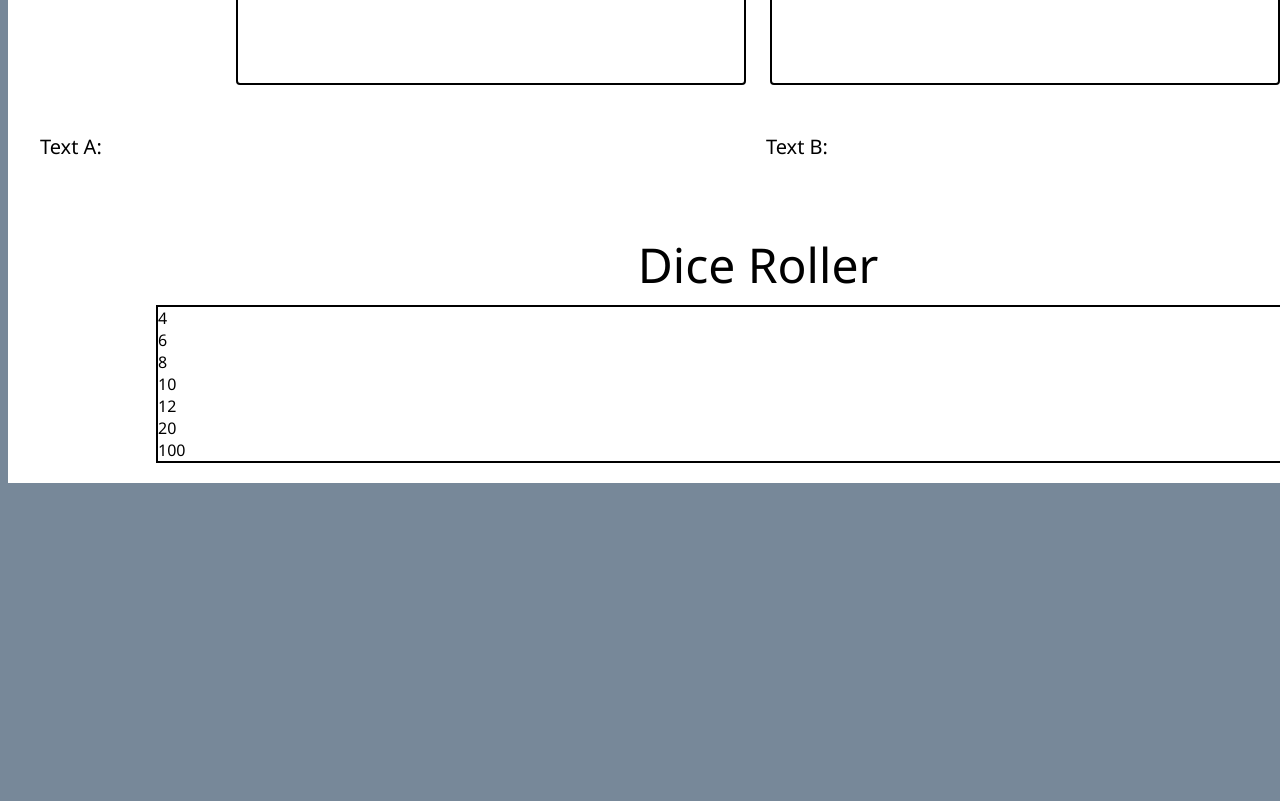
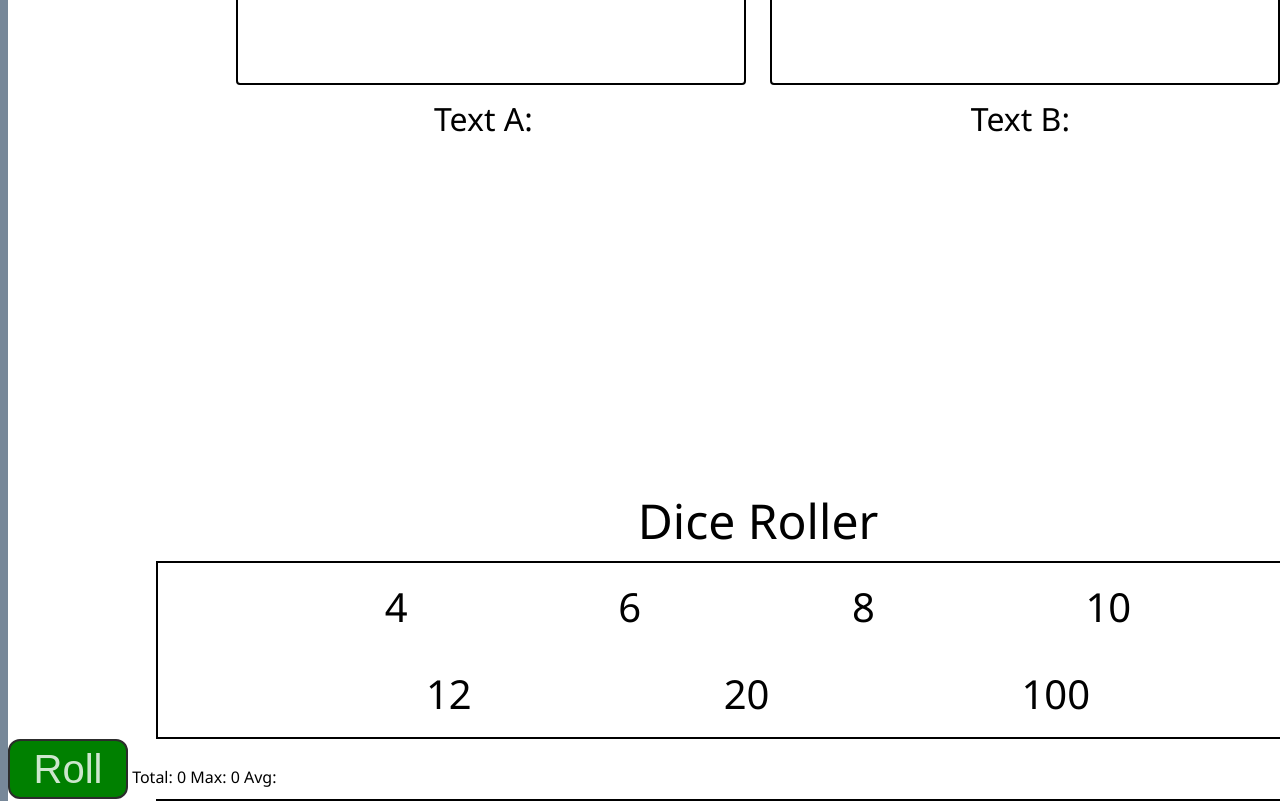
Before and after one commit to jkl3848/portfolio-site, a Vue app: page / in a window 1280 px wide. Shown: the part 760-1561 px from the top of the page. Before the commit the page ends 1251 px from the top, so only its background shows below. Built offline with nearby package versions, Linux system fonts and the light colour scheme.

Commit message:
dice roll logic

```diff
--- a/src/components/DiceRoller.vue
+++ b/src/components/DiceRoller.vue
@@ -1,14 +1,36 @@
 <!-- eslint-disable no-unused-vars -->
 <script setup>
-import { ref, watch } from "vue";
+import { ref, watch, computed } from "vue";
+import diceFuncs from "../js/dice.js";
 
-var d4 = ref(0);
-var d6 = ref(0);
-var d8 = ref(0);
-var d10 = ref(0);
-var d12 = ref(0);
-var d20 = ref(0);
-var d100 = ref(0);
+const dice = diceFuncs();
+
+var diceObj = ref([]);
+var diceTotal = ref(0);
+const diceMax = computed(() => {
+  const vals = diceObj.value.map((item) => item.max);
+  let sum = vals.reduce((total, currentVal) => total + currentVal, 0);
+  return sum;
+});
+
+function addDice(type) {
+  console.log(type);
+  diceObj.value.push({ type: "d" + type, max: type, val: 0 });
+
+  console.log(diceObj.value);
+}
+
+function removeDice(type) {
+  var dieIndex = diceObj.value.findIndex((item) => item.type === type);
+
+  diceObj.value.splice(dieIndex, 1);
+}
+
+function roll() {
+  let res = dice.rollDice(diceObj.value);
+  diceTotal.value = res.total;
+  diceObj.value = res.dice;
+}
 </script>
 
 <template>
@@ -16,16 +38,25 @@ var d100 = ref(0);
     <div id="dice-header">Dice Roller</div>
 
     <div id="dice-selector">
-      <div class="dice-select">4</div>
-      <div class="dice-select">6</div>
-      <div class="dice-select">8</div>
-      <div class="dice-select">10</div>
-      <div class="dice-select">12</div>
-      <div class="dice-select">20</div>
-      <div class="dice-select">100</div>
+      <div class="dice-row">
+        <div class="dice-select" @click="addDice(4)">4</div>
+        <div class="dice-select" @click="addDice(6)">6</div>
+        <div class="dice-select" @click="addDice(8)">8</div>
+        <div class="dice-select" @click="addDice(10)">10</div>
+      </div>
+      <div class="dice-row">
+        <div class="dice-select" @click="addDice(12)">12</div>
+        <div class="dice-select" @click="addDice(20)">20</div>
+        <div class="dice-select" @click="addDice(100)">100</div>
+      </div>
     </div>
 
-    <div id="dice-canvas"></div>
+    <div id="button-holder">
+      <button id="roll-button" @click="roll()">Roll</button>
+      Total: {{ diceTotal }} Max: {{ diceMax }}
+      Avg:
+    </div>
+    <div id="dice-canvas">{{ diceObj }}</div>
   </div>
 </template>
 
@@ -42,5 +73,37 @@ var d100 = ref(0);
   border: 2px solid black;
   width: 80%;
   margin: auto;
+  display: flex;
+  flex-direction: column;
+}
+.dice-row {
+  margin: 16px;
+  display: flex;
+  flex-direction: row;
+  justify-content: space-evenly;
+}
+.dice-select {
+  font-size: 40px;
+}
+
+#button-holder {
+}
+
+#roll-button {
+  height: 60px;
+  width: 120px;
+  background-color: green;
+  color: rgba(255, 255, 255, 0.803);
+  font-size: 40px;
+  border-radius: 12px;
+  border: 2px solid rgb(44, 44, 44);
+  margin: auto;
+}
+#dice-canvas {
+  border: 2px solid black;
+  width: 80%;
+  margin: auto;
+
+  height: 480px;
 }
 </style>
--- a/src/components/DiffBlock.vue
+++ b/src/components/DiffBlock.vue
@@ -36,9 +36,13 @@ function runDiff(a, b) {
       <textarea id="texta" class="diff-box" v-model="textAString"></textarea>
       <textarea id="textb" class="diff-box" v-model="textBString"></textarea>
     </div>
+    <div id="output-headers">
+      <span class="diff-text-header"> Text A:</span>
+
+      <span class="diff-text-header"> Text B:</span>
+    </div>
     <div id="diff-output">
       <p id="text1" class="diff-text">
-        <span class="diff-text-header">Text A:</span>
         <!-- eslint-disable-next-line vue/no-parsing-error -->
         <span
           v-for="frag in diffArr?.filter((item) => item.action <= 0)"
@@ -55,7 +59,6 @@ function runDiff(a, b) {
         </span>
       </p>
       <p id="text2" class="diff-text">
-        <span class="diff-text-header"> Text B:</span>
         <!-- eslint-disable-next-line vue/no-parsing-error -->
         <span
           v-for="frag in diffArr?.filter((item) => item.action >= 0)"
@@ -94,7 +97,17 @@ function runDiff(a, b) {
 #diff-output {
   display: flex;
   flex-direction: row;
-  padding: 24px;
+  height: 300px;
+  overflow-y: scroll;
+  margin: 24px;
+  margin-top: 0px;
+}
+
+#output-headers {
+  display: flex;
+  flex-direction: row;
+  justify-content: space-evenly;
+  margin-top: 12px;
 }
 
 textarea {
@@ -114,7 +127,7 @@ textarea {
 }
 
 .diff-text-header {
-  font-size: 20px;
+  font-size: 32px;
   padding-right: 12px;
 }
 
--- a/src/js/dice.js
+++ b/src/js/dice.js
@@ -0,0 +1,31 @@
+/*eslint-disable*/
+
+export const diceFuncs = () => {
+  function rollDice(diceArray) {
+    console.log(diceArray);
+    let total = 0;
+
+    for (let i = 0; i < diceArray.length; i++) {
+      let die = diceArray[i];
+      die.val = randomNum(die.max);
+      console.log(die.val);
+      total = total + die.val;
+    }
+
+    console.log(total);
+
+    return { total: total, dice: diceArray };
+  }
+
+  function randomNum(range) {
+    let min = Math.ceil(1); // Round up to the nearest integer
+    let max = Math.floor(range); // Round down to the nearest integer
+    return Math.floor(Math.random() * (max - min + 1)) + min;
+  }
+
+  return {
+    rollDice,
+  };
+};
+
+export default diceFuncs;
```
